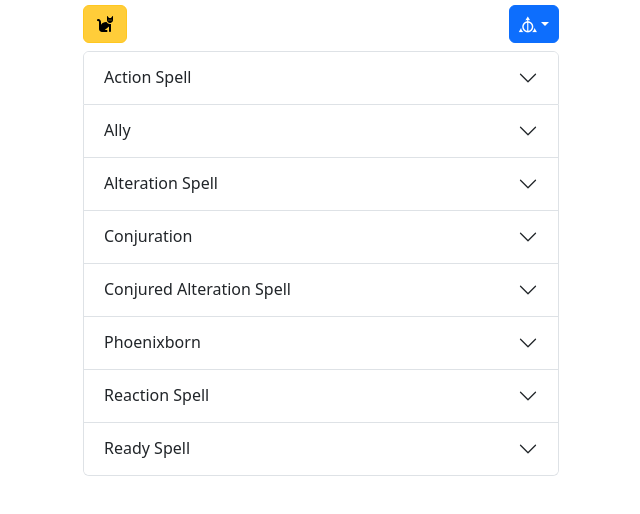
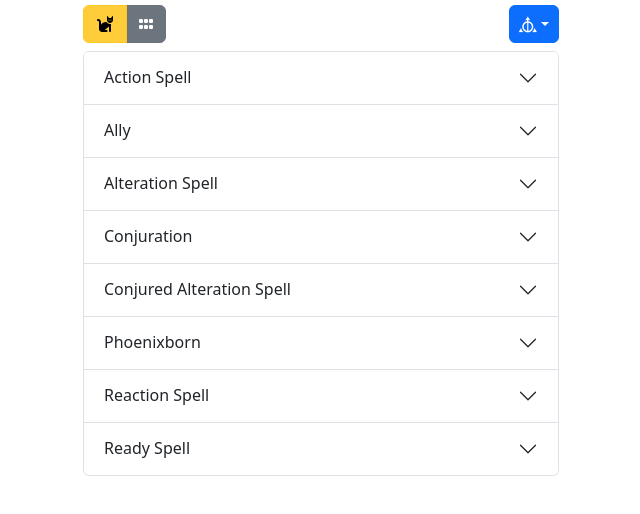
Before and after one commit to danj3000/ashes-builder, a React (Vite) app: page / in a window 1280 px wide. Shown: the top 514 px of the page, without its empty margins (319-959 px from the left). Built offline with nearby package versions, Linux system fonts and the light colour scheme.

Commit message:
Grid display

```diff
--- a/src/App.jsx
+++ b/src/App.jsx
@@ -12,6 +12,7 @@ import { useState } from 'react';
 function App() {
   const [cardFilter, setCardFilter] = useState([]);
   const [catChecked, setCatChecked] = useState(true);
+  const [showGrid, setShowGrid] = useState(false);
 
   const onFilterClick = (value) => {
     if (cardFilter.includes(value)) {
@@ -26,15 +27,18 @@ function App() {
   const onCatClick = () => {
     setCatChecked(!catChecked);
   }
+  const onGridClick = () => {
+    setShowGrid(!showGrid);
+  }
   const sortedCards = allCards.results.sort((a, b) => a.type < b.type ? -1 : 1);
 
   return (
     <Container >
       <Row className="justify-content-md-center">
-        <FilterContext.Provider value={{ cardFilter, onFilterClick, catChecked, onCatClick }}>
+        <FilterContext.Provider value={{ cardFilter, onFilterClick, catChecked, onCatClick, showGrid, onGridClick }}>
           <Col xs={12} className='cardlist-container' >
             <CardFilter />
-            <CardList allCards={sortedCards} cardFilter={cardFilter} catChecked={catChecked} />
+            <CardList allCards={sortedCards} cardFilter={cardFilter} />
           </Col>
         </FilterContext.Provider>
       </Row>
--- a/src/CardFilter.css
+++ b/src/CardFilter.css
@@ -10,7 +10,7 @@
         margin-right: auto;
     }
 
-    .cat-toggle {
+    .toggle {
         margin-top: 5px;
     }
 
--- a/src/CardFilter.jsx
+++ b/src/CardFilter.jsx
@@ -5,21 +5,22 @@ import { FilterContext } from "./util";
 import { useContext } from "react";
 import SimpleDie from "./SimpleDie";
 import { FontAwesomeIcon } from "@fortawesome/react-fontawesome";
-import { faCat } from "@fortawesome/free-solid-svg-icons";
+import { faCat, faGrip, faGripLines } from "@fortawesome/free-solid-svg-icons";
 
 function CardFilter() {
     const {
-        searchText,
         cardFilter,
         onFilterClick,
         catChecked,
-        onCatClick
+        onCatClick,
+        showGrid,
+        onGridClick
     } = useContext(FilterContext);
 
     return <div className='card-filter'>
         <ButtonGroup className="mb-2">
             <ToggleButton
-                className="cat-toggle"
+                className="toggle"
                 id="toggle-check"
                 type="checkbox"
                 variant={catChecked ? 'warning' : 'secondary'}
@@ -29,6 +30,18 @@ function CardFilter() {
                 onChange={() => onCatClick()}
             >
                 <FontAwesomeIcon icon={faCat} />
+            </ToggleButton>
+            <ToggleButton
+                className="toggle"
+                id="grid-check"
+                type="checkbox"
+                variant={showGrid ? 'warning' : 'secondary'}
+
+                checked={showGrid}
+                value="true"
+                onChange={() => onGridClick()}
+            >
+                <FontAwesomeIcon icon={showGrid ? faGripLines : faGrip} />
             </ToggleButton>
         </ButtonGroup>
         {cardFilter.map(m => (
--- a/src/CardList.css
+++ b/src/CardList.css
@@ -6,6 +6,17 @@
 .card-list {
     .accordion-body {
         padding: unset;
+    }
+
+    .gallery-grid {
+        display: flex;
+        flex-wrap: wrap;
+        gap: 10px;
+        justify-content: center;
+
+        .gallery-card-image {
+            width: 30%;
+        }
     }
 
     .card-list-item {
--- a/src/CardList.jsx
+++ b/src/CardList.jsx
@@ -2,8 +2,16 @@ import './CardList.css';
 import CardListItem from './CardListItem';
 import Accordion from 'react-bootstrap/Accordion';
 import catSpill from './data/catspill.json';
+import { useContext } from 'react';
+import { FilterContext, imageUrl } from './util';
 
-function CardList({ allCards, cardFilter, catChecked }) {
+function CardList({ allCards }) {
+    const {
+        cardFilter,
+        catChecked,
+        showGrid
+    } = useContext(FilterContext);
+
     // apply cat spill restrictions
     const catFreeCards = allCards.filter(c => !catChecked || !catSpill.banned.includes(c.stub));
     // mark partials
@@ -23,7 +31,15 @@ function CardList({ allCards, cardFilter, catChecked }) {
                 <Accordion.Item eventKey={groupKey} key={groupKey}>
                     <Accordion.Header>{groupKey}</Accordion.Header>
                     <Accordion.Body>
-                        {groupedCards[groupKey].map((card) => <CardListItem key={card} card={card} />)}
+                        {
+                            showGrid ? (
+                                <div className='gallery-grid'>
+                                    {groupedCards[groupKey].map((card) => <img key={card} className="gallery-card-image" src={imageUrl(card.stub)} />)}
+                                </div>
+                            )
+                                :
+                                groupedCards[groupKey].map((card) => <CardListItem key={card} card={card} />)
+                        }
 
                     </Accordion.Body>
                 </Accordion.Item>
```
